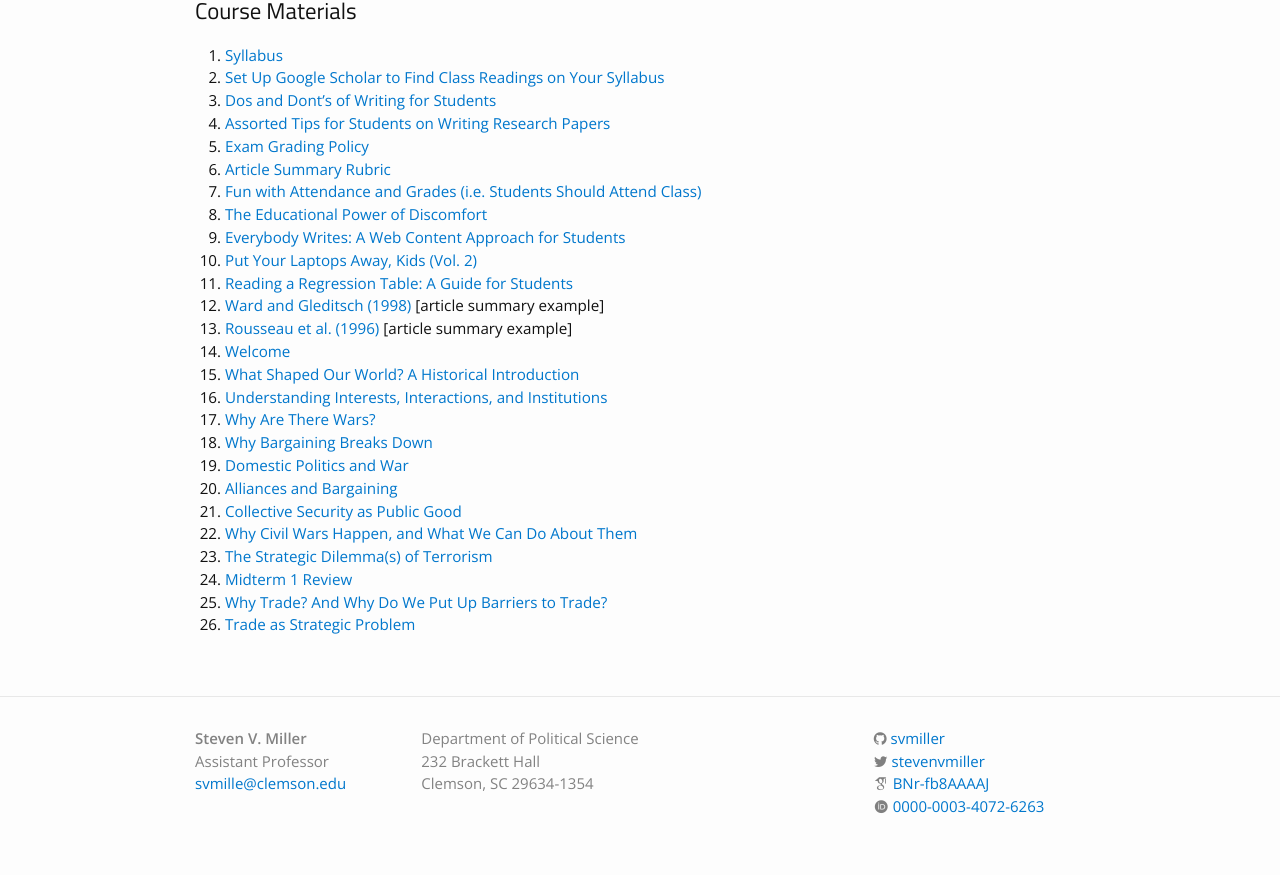
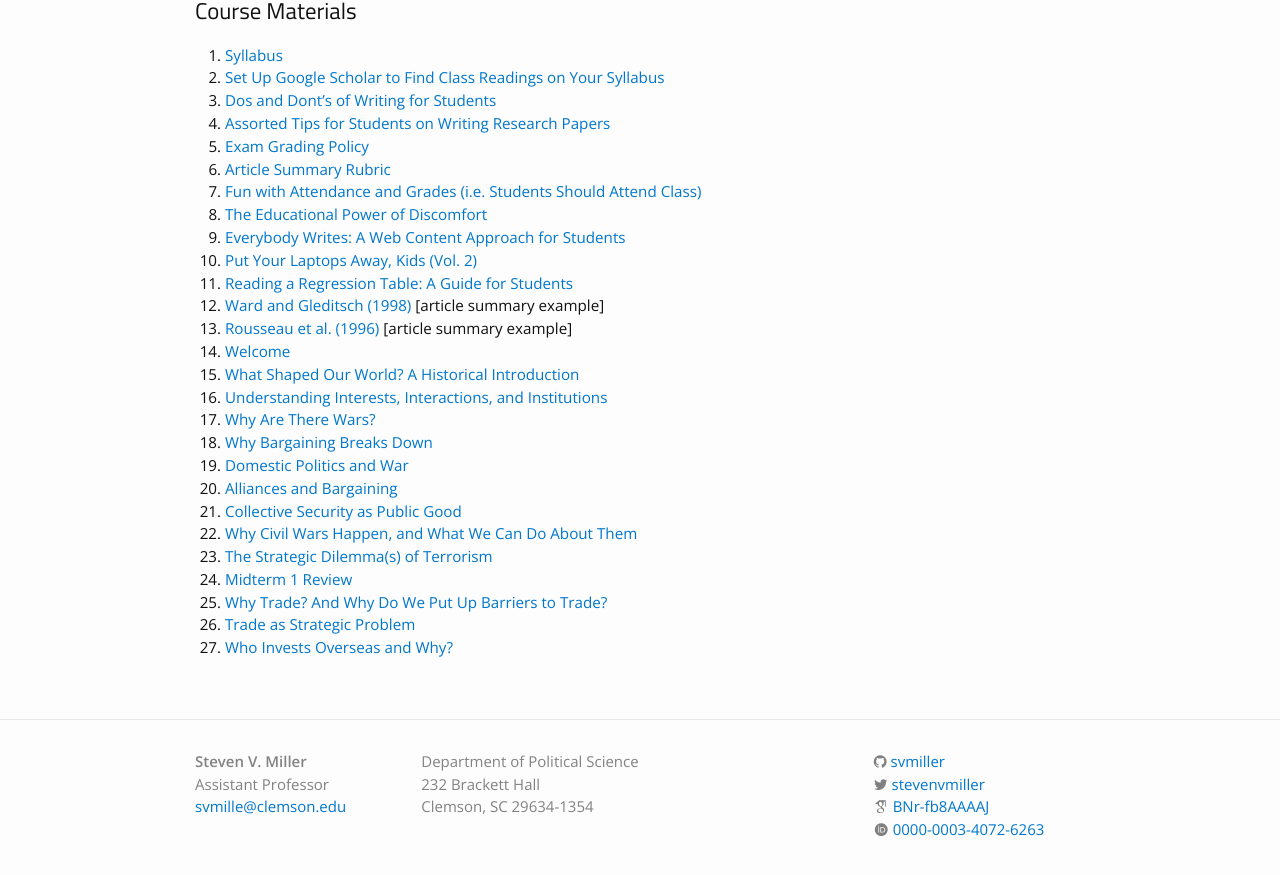
Before and after one commit to svmiller/svmiller.github.io, a Jekyll site: the page built from teaching/posc-1020.md, in a window 1280 px wide and 900 px high, scrolled down 789 px. Shown: the top 875 px of the window. Built offline with Jekyll 4.4.1, drawn with Linux system fonts in a browser that asks for light colours; nearby versions of some CDN libraries; some web fonts are replaced.

Commit message:
add lecture 03.06.2018

```diff
--- a/teaching/posc-1020.md
+++ b/teaching/posc-1020.md
@@ -36,6 +36,8 @@
 24. [Midterm 1 Review](https://www.dropbox.com/s/pxpacfvnpxkbt1c/posc1020-lecture-midterm1-review.pdf?dl=0)
 25. [Why Trade? And Why Do We Put Up Barriers to Trade?](https://www.dropbox.com/s/tvok1sotmvv5683/posc1020-lecture-trade-1.pdf?dl=0)
 26. [Trade as Strategic Problem](https://www.dropbox.com/s/eg9ub3aoontke5g/posc1020-lecture-trade-2.pdf?dl=0)
+27. [Who Invests Overseas and Why?](https://www.dropbox.com/s/h5geozg2sn4xs57/posc1020-lecture-finance-1.pdf?dl=0)
+
 
 
 <!-- 14. [Welcome](https://www.dropbox.com/s/zlqai195eiv3chy/posc1020-lecture-welcome.pdf?dl=0)
```
Also changed, not shown: teaching/posc-3610.md (+2 -0 lines).
